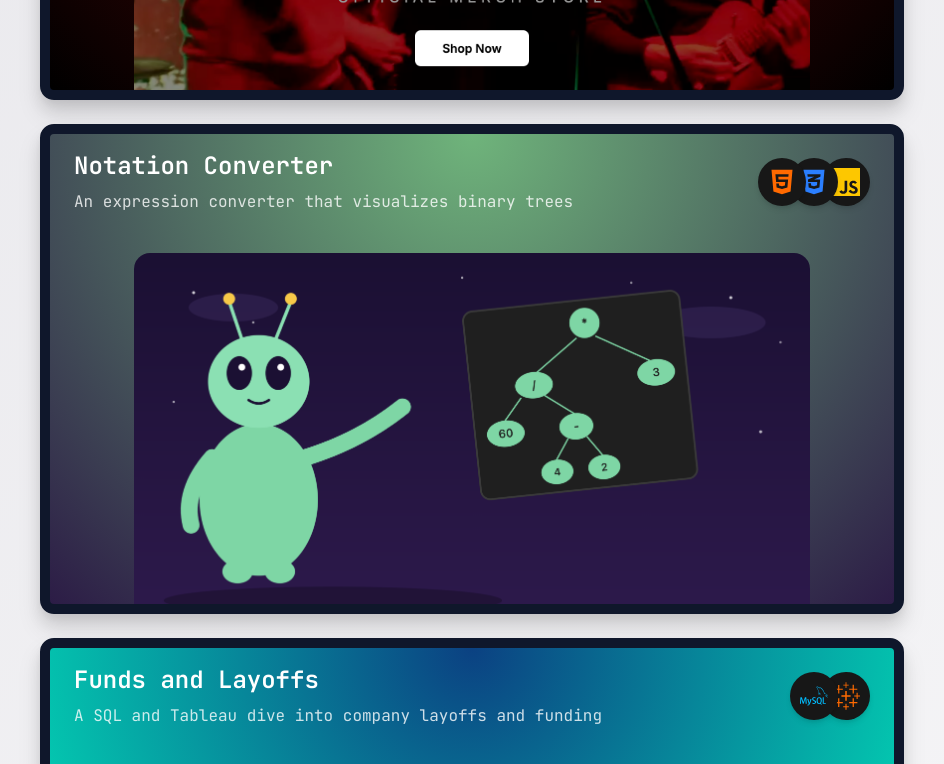
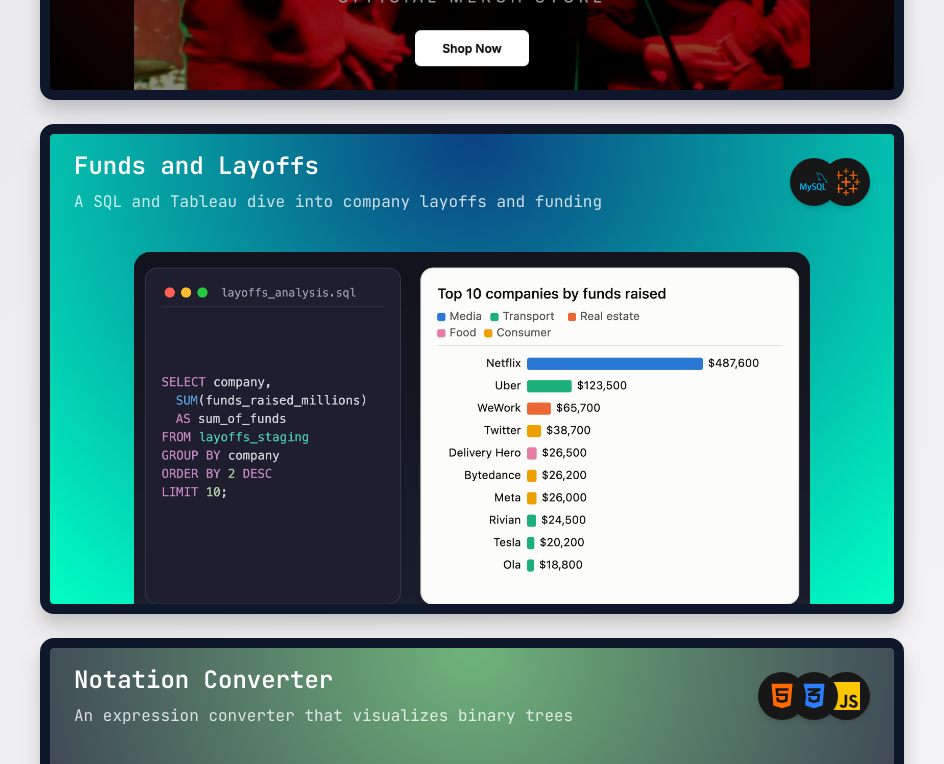
Before and after one commit to AJ-Carp/Portfolio-Website, a Next.js app: page / in a window 1280 px wide. Shown: the part 3040-3804 px from the top of the page, without its empty margins (168-1112 px from the left). Built offline with nearby package versions, Linux system fonts and the light colour scheme; a web font is replaced by a local one.

Commit message:
project swap

```diff
--- a/components/navPages/Projects.tsx
+++ b/components/navPages/Projects.tsx
@@ -53,15 +53,6 @@
     live: "https://pernmerch.com/",
   },
   {
-    title: "Notation Converter",
-    description: "An expression converter that visualizes binary trees",
-    thumbnail: mathAlien,
-    techStack: ["html", "css", "javascript"],
-    gradient: "rgb(111, 180, 123), rgb(44, 28, 70)",
-    github: "https://github.com/AJ-Carp/NotationConverter",
-    live: "https://aj-carp.github.io/NotationConverter/",
-  },
-  {
     title: "Funds and Layoffs",
     description: "A SQL and Tableau dive into company layoffs and funding",
     thumbnail: fundsLayoffs,
@@ -70,6 +61,15 @@
     gradient: "rgb(11, 65, 130), rgb(0, 255, 195)",
     github: "https://github.com/AJ-Carp/Funds-and-Layoffs-Project",
     live: "",
+  },
+  {
+    title: "Notation Converter",
+    description: "An expression converter that visualizes binary trees",
+    thumbnail: mathAlien,
+    techStack: ["html", "css", "javascript"],
+    gradient: "rgb(111, 180, 123), rgb(44, 28, 70)",
+    github: "https://github.com/AJ-Carp/NotationConverter",
+    live: "https://aj-carp.github.io/NotationConverter/",
   }
 ];
 
```
